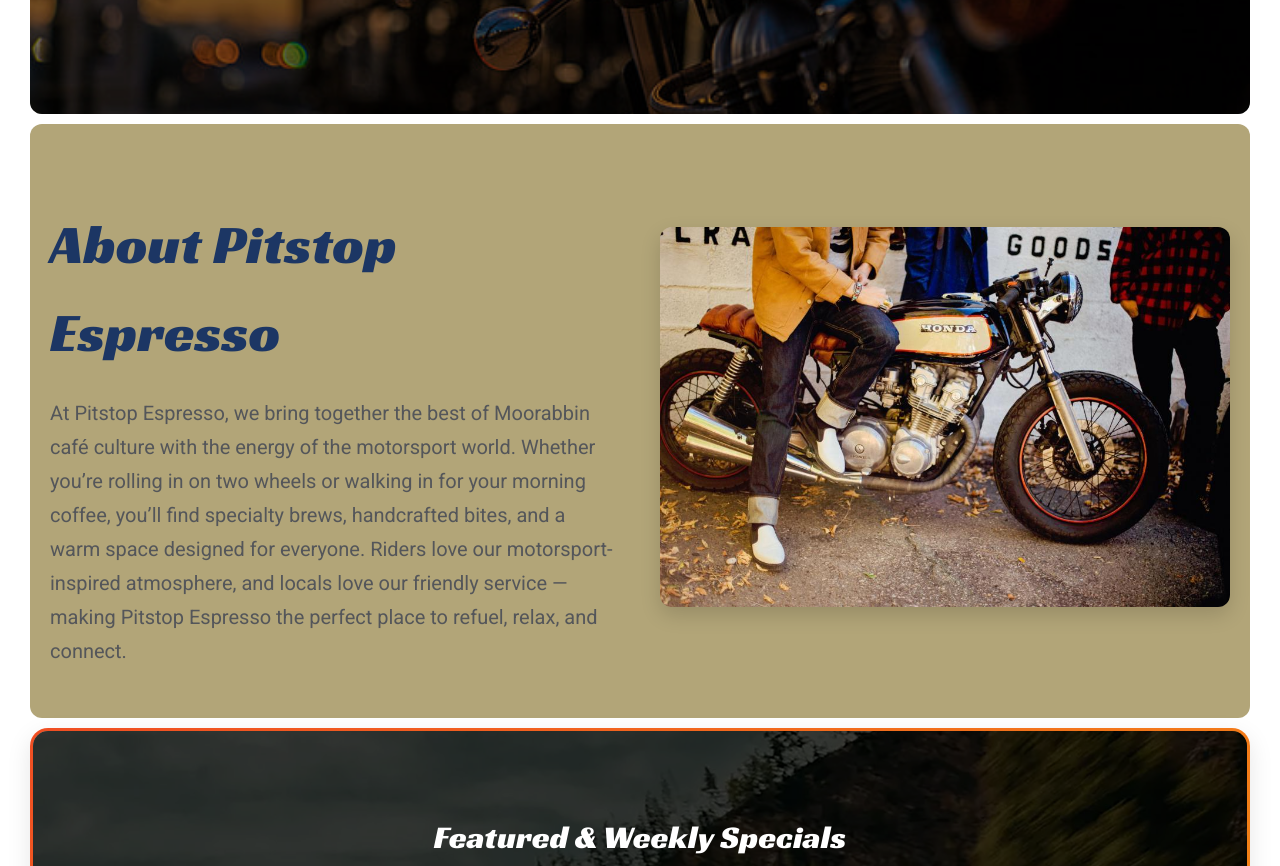
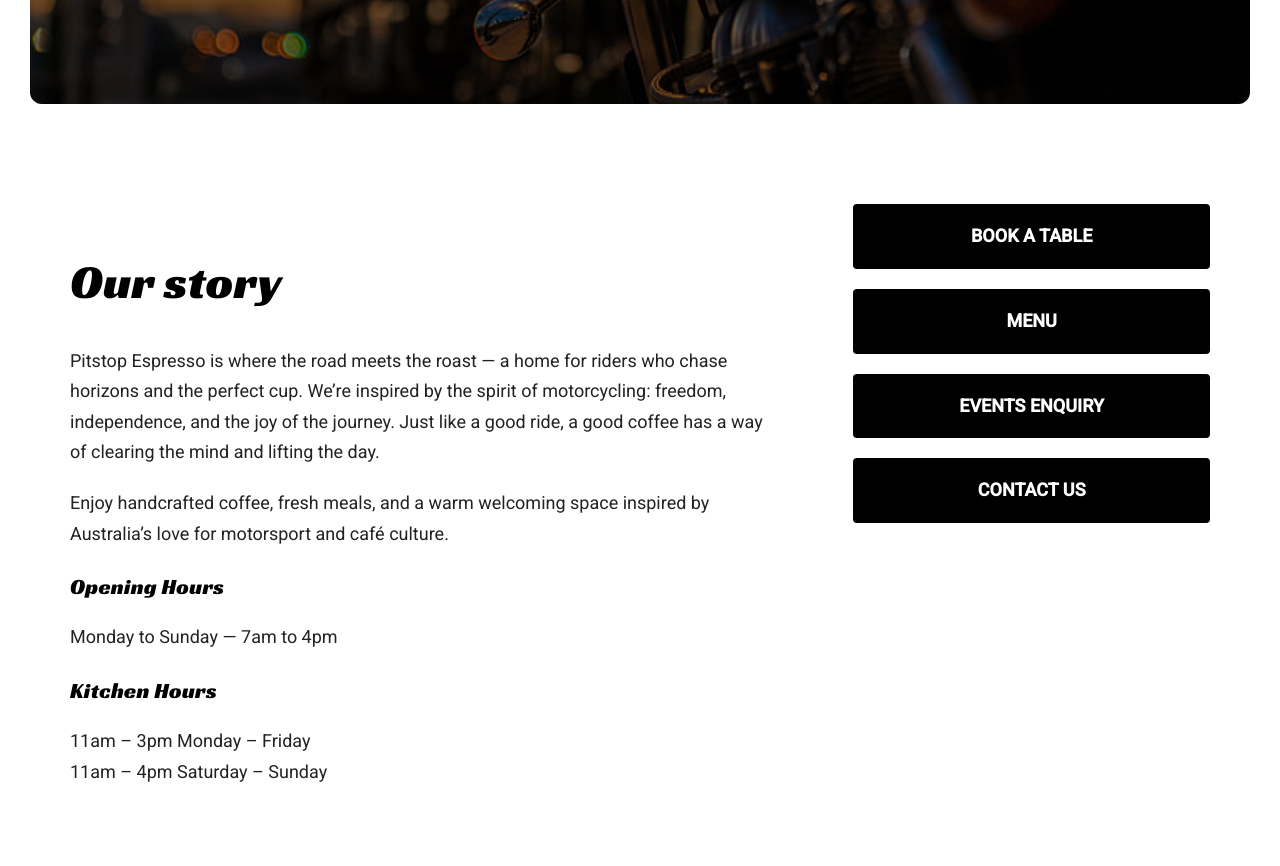
Before and after one commit to JT9991/Pitstop-Espresso, a plain HTML site: page index.html in a window 1280 px wide. Shown: the part 612-1478 px from the top of the page. Drawn offline with Linux system fonts and the light colour scheme.

Commit message:
modified about section and info cards

```diff
--- a/index.html
+++ b/index.html
@@ -73,21 +73,48 @@
       </div>
     </section>
 
-    <section class="about-split">
-      <div class="about-text">
-        <h2>About Pitstop Espresso</h2>
-        <p>
-          At Pitstop Espresso, we bring together the best of Moorabbin café culture with the energy of the motorsport world.
-          Whether you’re rolling in on two wheels or walking in for your morning coffee, you’ll find specialty brews,
-          handcrafted bites, and a warm space designed for everyone. Riders love our motorsport-inspired atmosphere, and
-          locals love our friendly service — making Pitstop Espresso the perfect place to refuel, relax, and connect.
-        </p>
-      </div>
+<section class="pitstop-about" aria-labelledby="about-title">
 
-      <div class="about-img">
-        <img src="./images/stock/img1.jpg" alt="Inside Pitstop Espresso café with motorsport inspired design">
-      </div>
-    </section>
+  <div class="pitstop-about-container">
+
+    <!-- LEFT SIDE CONTENT -->
+    <div class="pitstop-about-left">
+
+      <h2 id="about-title">Our story</h2>
+
+      <p>
+      Pitstop Espresso is where the road meets the roast — a home for riders who chase horizons and the perfect cup. We’re inspired by the spirit of motorcycling: freedom, independence, and the joy of the journey. Just like a good ride, a good coffee has a way of clearing the mind and lifting the day.
+      </p>
+
+      <p>
+        Enjoy handcrafted coffee, fresh meals, and a warm welcoming space inspired by Australia’s love
+        for motorsport and café culture.
+      </p>
+
+      <h3>Opening Hours</h3>
+      <p>Monday to Sunday — 7am to 4pm</p>
+
+      <h3>Kitchen Hours</h3>
+      <p>
+        11am – 3pm Monday – Friday<br>
+        11am – 4pm Saturday – Sunday
+      </p>
+
+    </div>
+
+    <!-- RIGHT SIDE BUTTONS -->
+    <div class="pitstop-about-right">
+
+      <a href="contact.html" class="pitstop-btn">BOOK A TABLE</a>
+      <a href="menu.html" class="pitstop-btn">MENU</a>
+      <a href="#" class="pitstop-btn">EVENTS ENQUIRY</a>
+      <a href="contact.html" class="pitstop-btn">CONTACT US</a>
+
+    </div>
+
+  </div>
+
+</section>
 
     <!-- Combined Featured + Specials Section -->
     <article class="featured-specials menu-border">
@@ -135,7 +162,7 @@
 
     </article>
 
-        <section class="info-cards" aria-label="Location, hours and contact details">
+    <div class="info-cards" aria-label="Location, hours and contact details">
     <div class="info-card">
       <i class="fa-solid fa-location-dot info-icon"></i>
       <h3>Location</h3>
@@ -153,7 +180,7 @@
       <h3>Contact</h3>
       <p>Phone: (03) 9123 4567<br>Email: hello@pitstopespresso.com</p>
     </div>
-    </section>
+    </div>
 
   </main>
 
--- a/styles.css
+++ b/styles.css
@@ -28,7 +28,7 @@ body {
 }
 
 .container {
-    max-width: 1600px;
+    max-width: 1800px;
     margin: 0 auto;
     padding: 0 30px;
 }
@@ -91,6 +91,8 @@ h3 { font-size: 22px; }
     background: var(--repsol-orange);
     color: white;
 }
+
+
 
 /* Hide hamburger on desktop */
 .hamburger {
@@ -219,7 +221,7 @@ h3 { font-size: 22px; }
     min-height: 420px;
     background: url("./images/stock/img2.jpg") center/cover no-repeat;
     border-radius: 12px;
-    margin-top: 10px;
+    margin-top: 0;
     overflow: hidden;
 
     display: flex;
@@ -296,59 +298,79 @@ h3 { font-size: 22px; }
     margin-top: 25px;
 }
 
-/* ============================================
+/* ===========================================
    ABOUT SECTION
-============================================ */
-.about {
-    background: var(--light-grey);
-    padding: 60px 20px;
-    border-radius: 10px;
-    margin-top: 40px;
-    text-align: center;
-}
-/* ============================================
-   ABOUT SECTION — SPLIT LAYOUT (TEXT + IMAGE)
-============================================ */
-.about-split {
-    display: grid;
-    grid-template-columns: 1fr 1fr;
-    gap: 40px;
-    align-items: center;
-    margin: 10px 0;
-    padding: 30px 20px;
-    background: rgb(178, 165, 120);
-    border-radius: 12px;
+=========================================== */
+
+.pitstop-about {
+    padding: 100px 40px;
+    background: var(--white);
 }
 
-.about-text h2 {
-    font-size: 55px;
-    margin-bottom: 15px;
-    color: var(--deep-blue);
+.pitstop-about-container {
+    max-width: 1500px;
+    margin: 0 auto;
+
+    display: grid;
+    grid-template-columns: 2fr 1fr;
+    gap: 70px;
+    align-items: start;
 }
 
-.about-text p {
-    font-size: 20px;
-    line-height: 1.7;
-    color: var(--repsol-grey);
-
+/* LEFT SIDE */
+.pitstop-about-left h2 {
+    font-size: 48px;
+    margin-bottom: 25px;
+    color: #000;
 }
 
-.about-img img {
-    width: 100%;
-    border-radius: 12px;
-    box-shadow: 0 8px 20px rgba(0,0,0,0.15);
-    object-fit: cover;
+.pitstop-about-left p {
+    font-size: 18px;
+    line-height: 1.7;
+    margin-bottom: 20px;
+    color: #222;
 }
 
-/* Mobile responsive layout */
-@media (max-width: 800px) {
-    .about-split {
+.pitstop-about-left h3 {
+    font-size: 22px;
+    margin-top: 20px;
+    margin-bottom: 8px;
+    color: #000;
+}
+
+/* RIGHT BUTTON COLUMN */
+.pitstop-about-right {
+    display: flex;
+    flex-direction: column;
+    gap: 20px;
+}
+
+.pitstop-btn {
+    display: block;
+    background: #000;
+    color: #fff;
+    text-align: center;
+    padding: 18px 25px;
+    border-radius: 4px;
+    font-size: 18px;
+    font-weight: 600;
+    text-decoration: none;
+    transition: 0.25s ease;
+}
+
+.pitstop-btn:hover {
+    background: var(--repsol-orange);
+}
+
+/* MOBILE */
+@media (max-width: 900px) {
+    .pitstop-about-container {
         grid-template-columns: 1fr;
-        text-align: center;
+        gap: 40px;
     }
 
-    .about-img img {
-        margin-top: 20px;
+    .pitstop-about-left h2 {
+        font-size: 38px;
     }
 }
 
```
Also changed, not shown: images/stock/making-coffee.jpg (added).
